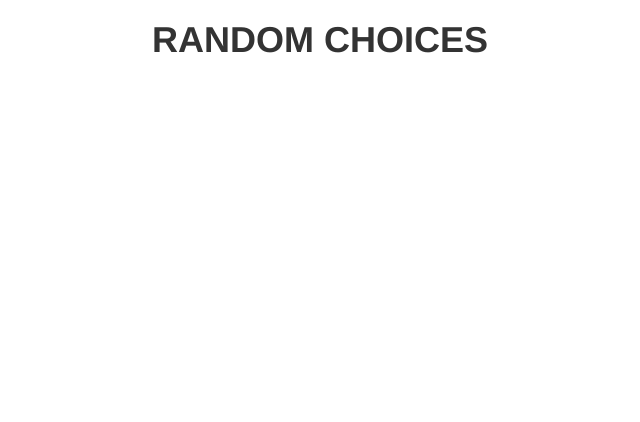
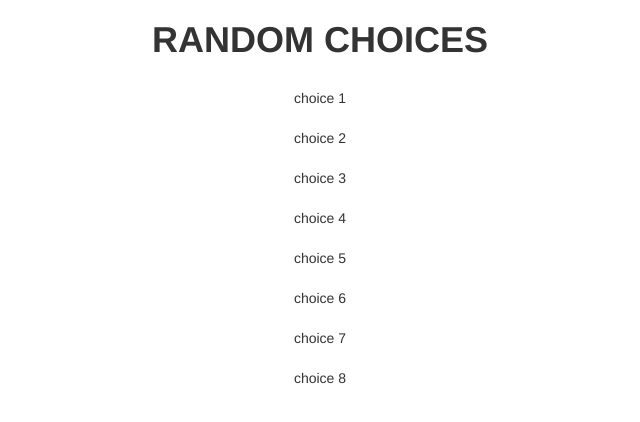
Before and after one commit to VolknerThanh/random_choices, a plain HTML site: page index.html in a window 1280 px wide. Shown: the whole page, without its empty margins (320-960 px from the left). Drawn offline with nearby package versions, Linux system fonts and the light colour scheme.

Commit message:
build layout ver1.1.0

```diff
--- a/index.html
+++ b/index.html
@@ -16,9 +16,19 @@
 			random choices
 		</h1>
 
-		<div class="">
+		<div class="choices-container DisplayFlex">
+			<div>
+				<div class="choice">choice 1</div><br>
+				<div class="choice">choice 2</div><br>
+				<div class="choice">choice 3</div><br>
+				<div class="choice">choice 4</div><br>
+				<div class="choice">choice 5</div><br>
+				<div class="choice">choice 6</div><br>
+				<div class="choice">choice 7</div><br>
+				<div class="choice">choice 8</div><br>
+			</div>
+		</div>
 
-		</div>
 
 	</div>
 	<script src="lib/script.js" type="text/javascript" charset="utf-8"></script>
--- a/stylesheet/index.css
+++ b/stylesheet/index.css
@@ -13,3 +13,10 @@ h1.web-title{
 	text-transform: uppercase;
 	font-weight: 900;
 }
+.choices-container{
+	margin-top: 2em;
+}
+.choices-container .choice{
+	text-align: center;
+
+}
```
